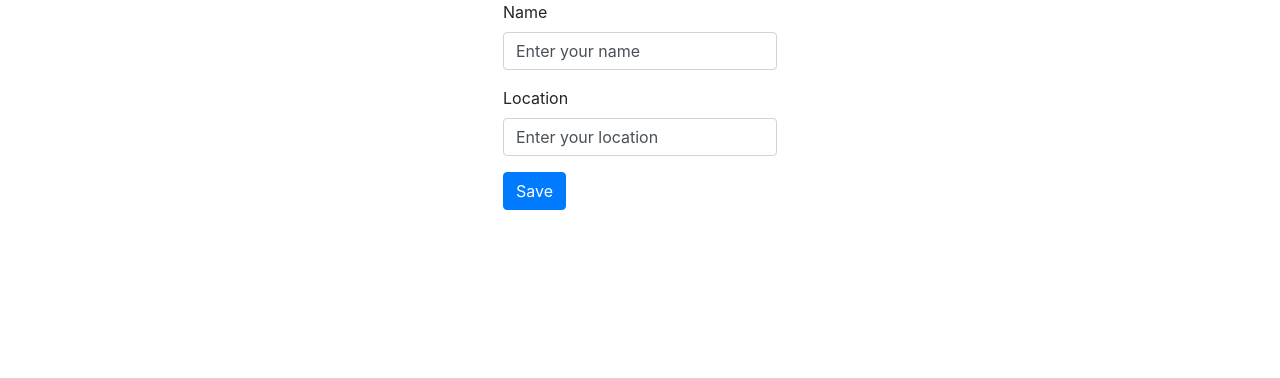
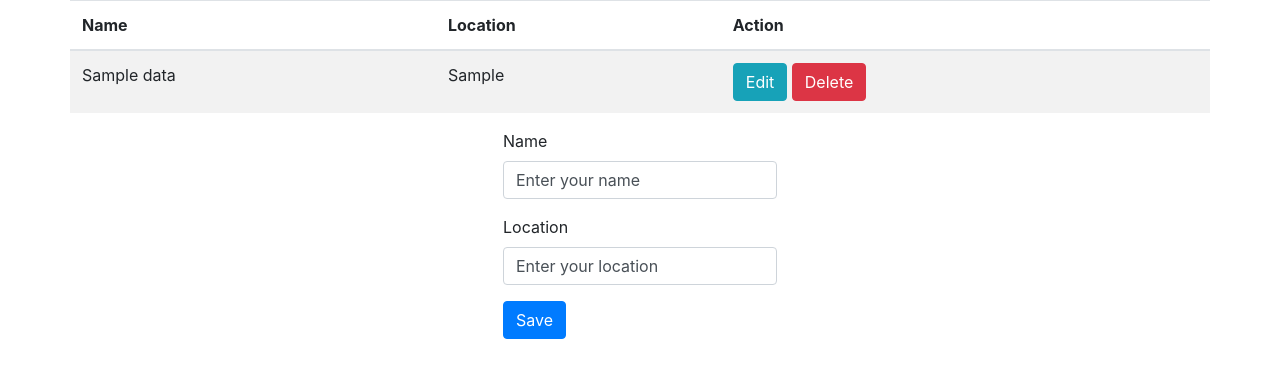
Before and after one commit to EliasOPrado/php_crud, a PHP site: page /index.php in a window 1280 px wide. Shown: the top 378 px of the page. Run offline with PHP 8.4, Linux system fonts and the light colour scheme; tables that the repository leaves empty or names only in its code hold one stand-in row (values such as "Sample post").

Commit message:
added delete and add functionality

```diff
--- a/index.php
+++ b/index.php
@@ -14,6 +14,56 @@
 
       <?php require_once 'process.php'; ?>
 
+      <?php
+      if (isset($_SESSION['message'])):?>
+       <!-- If msg_type is danger it will be red if success it will be green  -->
+       <div class="alert alert-<?=$_SESSION['msg_type']?>">
+         <?php
+         echo $_SESSION['message'];
+         unset($_SESSION['message']);
+          ?>
+       </div>
+     <?php endif ?>
+
+
+      <div class="container">
+      <?php
+      $mysqli = new mysqli('localhost', 'root', '', 'crud') or die(mysqli_error($mysqli));
+      $result = $mysqli->query("SELECT * FROM data") or die($mysqli->error);
+      //$pre_r($result);
+      ?>
+      <div class="row justify-content-center">
+        <table class="table table-striped">
+          <thead>
+            <tr>
+              <th>Name</th>
+              <th>Location</th>
+              <th colspan="2">Action</th>
+            </tr>
+          </thead>
+            <?php
+            while ($row = $result->fetch_assoc()):?>
+            <tr>
+              <td><?php echo $row['name'] ?></td>
+              <td><?php echo $row['location'] ?></td>
+              <td> <a href="index.php?edit=<?php echo $row['id']; ?>" class="btn btn-info">Edit</a>
+                <a href="index.php?delete=<?php echo $row['id']; ?>" class="btn btn-danger">Delete</a>
+              </td>
+            </tr>
+
+          <?php endwhile; ?>
+
+        </table>
+      </div>
+
+      <?php
+      function pre_r($array){
+        echo '<pre>';
+        print_r($array);
+        echo '</pre>';
+      }
+      ?>
+
       <div class="row justify-content-center">
         <form class="" action="process.php" method="post">
           <div class="form-group">
@@ -29,7 +79,7 @@
           </div>
         </form>
         </div>
-
+  </div>
 
 
         <!-- Optional JavaScript -->
--- a/process.php
+++ b/process.php
@@ -1,5 +1,27 @@
 <?php
+session_start();
 // empty fild means no password
 $mysqli = new mysqli('localhost', 'root', '', 'crud') or die(mysqli_error($mysqli));
 
+if(isset($_POST['save'])){
+  $name = $_POST['name'];
+  $location = $_POST['location'];
+
+  $mysqli->query("INSERT INTO data (name, location) VALUES('$name', '$location')") or
+          die($mysqli->error);
+  $_SESSION['message'] = "Record has been saved!";
+  $_SESSION['msg_type'] = "success";
+
+  header("location: index.php");
+}
+
+if(isset($_GET['delete'])){
+  $id = $_GET['delete'];
+  $mysqli->query("DELETE FROM data WHERE id=$id") or die($mysqli->error);
+
+  $_SESSION['message'] = "Record has been deleted!";
+  $_SESSION['msg_type'] = "danger";
+
+  header("header: index.php");
+}
 ?>
```
